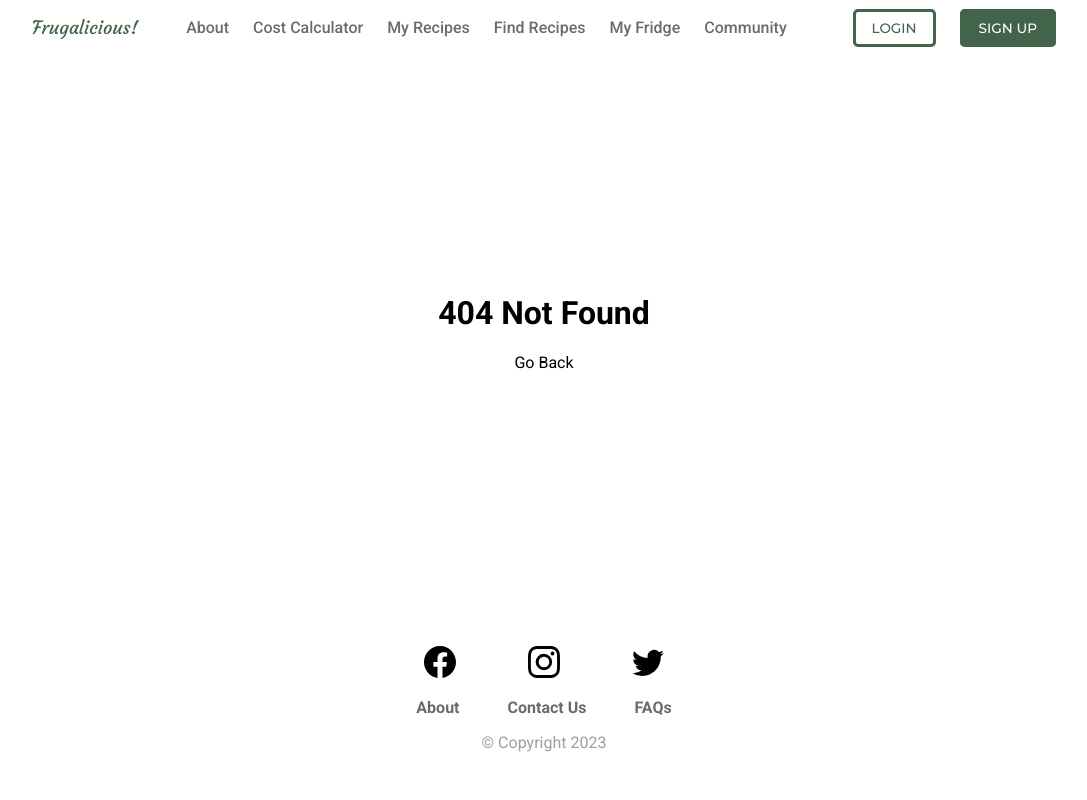
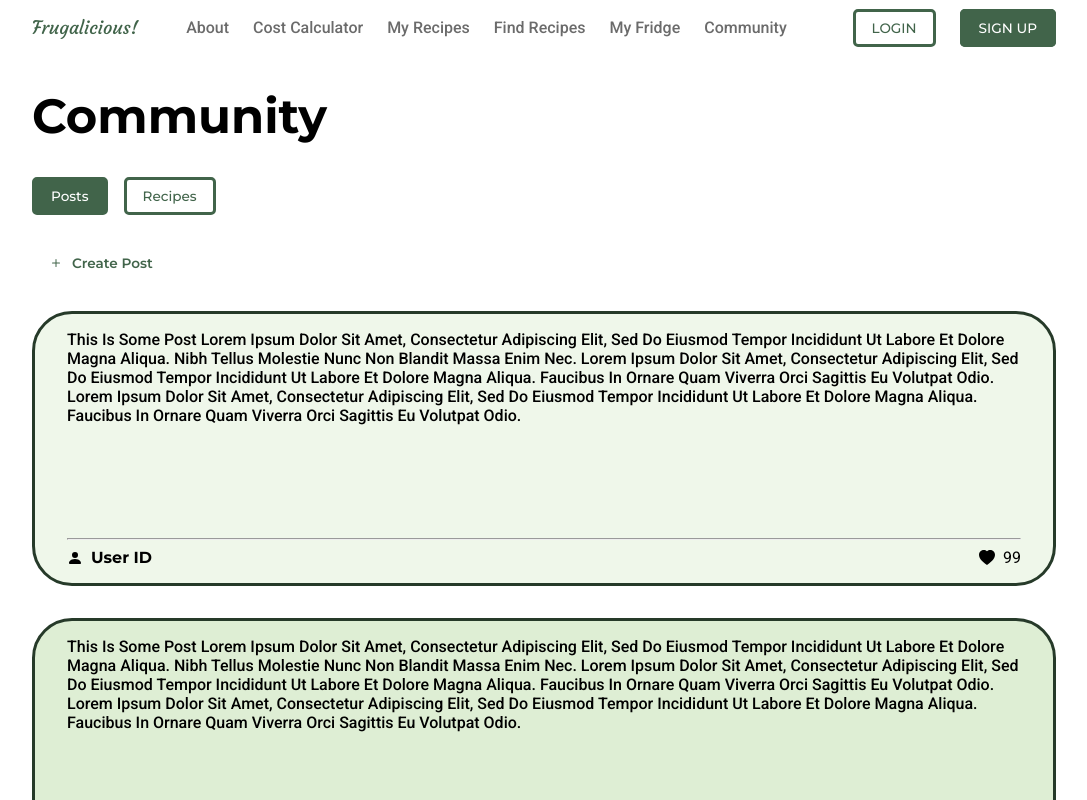
Before and after one commit to Troppydash/codebrew-frontend, a React (Vite) app: page /community#0 in a window 1280 px wide. Before the commit this address had no page. Shown: the top 800 px of the page, without its empty margins (96-1183 px from the left). Built offline with nearby package versions, Linux system fonts and the light colour scheme.

Commit message:
Added Community Page With Posts and Recipes

```diff
--- a/src/app.jsx
+++ b/src/app.jsx
@@ -16,6 +16,7 @@ import Register from "./pages/register.jsx";
 import Cost from "./pages/cost.jsx";
 import MyRecipes from "./pages/my-recipes.jsx";
 import FindRecipes from "./pages/find-recipes.jsx";
+import Community from "./pages/community.jsx";
 
 export default function App() {
     const [loaded, setLoaded] = useState(false);
@@ -65,6 +66,7 @@ export default function App() {
                         <Route path="/calculator" element={<Cost/>}/>
                         <Route path="/recipes" element={<MyRecipes/>}/>
                         <Route path="/find" element={<FindRecipes/>}/>
+                        <Route path="/community" element={<Community/>}/>
                     </Routes>
                 </BrowserRouter>
             </AuthContext.Provider>
--- a/src/components.css
+++ b/src/components.css
@@ -59,6 +59,15 @@
 
 .cb-button--outline:disabled {
     background-color: #525252;
+}
+
+.cb-button--text {
+    font-weight: 600;
+    border: none;
+}
+
+.cb-button--text:hover {
+    background-color: rgba(65, 100, 74, 0.16);
 }
 
 .cb-big-title {
@@ -166,6 +175,7 @@
     border: none;
     background: none;
     outline: none;
+    font-family: "Roboto", sans-serif;
 }
 
 .cb-select {
--- a/src/components/navbar.css
+++ b/src/components/navbar.css
@@ -21,6 +21,7 @@
     display: flex;
     flex-direction: row;
     justify-content: center;
+    flex-wrap: wrap;
 }
 
 .navbar__action--link {
--- /dev/null
+++ b/src/components/post.css
@@ -0,0 +1,25 @@
+.post-content {
+    margin: 0;
+    min-height: 200px;
+    text-transform: capitalize;
+    font-weight: 500;
+}
+
+.post-card {
+    padding: 1rem 2rem;
+}
+
+.post-actions {
+    display: flex;
+    justify-content: space-between;
+    align-items: center;
+}
+
+.post-user {
+    display: flex;
+    align-items: center;
+}
+
+.post-user > svg {
+    margin-right: 0.5rem;
+}
--- /dev/null
+++ b/src/components/post.jsx
@@ -0,0 +1,35 @@
+import "./post.css";
+
+export default function Post(
+    {
+        text,
+        username,
+        likes
+    }
+) {
+    return <div className="cb-card post-card">
+        <p className="post-content">{text}</p>
+        <hr/>
+        <div className="post-actions">
+            <div className="post-user">
+                <svg xmlns="http://www.w3.org/2000/svg" width="16" height="16" fill="currentColor"
+                     className="bi bi-person-fill" viewBox="0 0 16 16">
+                  <path d="M3 14s-1 0-1-1 1-4 6-4 6 3 6 4-1 1-1 1H3Zm5-6a3 3 0 1 0 0-6 3 3 0 0 0 0 6Z"/>
+                </svg>
+                <span className="cb-title">
+                    {username}
+                </span>
+            </div>
+            <div className="post-user">
+                <svg xmlns="http://www.w3.org/2000/svg" width="16" height="16" fill="currentColor"
+                     className="bi bi-heart-fill" viewBox="0 0 16 16">
+                    <path fill-rule="evenodd"
+                          d="M8 1.314C12.438-3.248 23.534 4.735 8 15-7.534 4.736 3.562-3.248 8 1.314z"/>
+                </svg>
+                <span>
+                    {likes}
+                </span>
+            </div>
+        </div>
+    </div>
+}
--- a/src/components/recipe.css
+++ b/src/components/recipe.css
@@ -3,8 +3,16 @@
     min-height: 300px;
 
     background-color: #E2EFD9;
+    display: flex;
+    flex-direction: column;
+    align-items: stretch;
 }
 
 .recipe-list {
+    flex-grow: 1;
     padding-left: 1rem;
 }
+
+.recipe-card > hr {
+    width: 100%;
+}
--- a/src/components/recipe.jsx
+++ b/src/components/recipe.jsx
@@ -4,7 +4,8 @@ export default function Recipe(
     {
         name,
         ingredients,
-        cost
+        cost,
+        children
     }
 ) {
     return <div className="cb-card recipe-card">
@@ -22,5 +23,6 @@ export default function Recipe(
                 ))
             }
         </ul>
+        {children}
     </div>
 }
--- /dev/null
+++ b/src/pages/community.css
@@ -0,0 +1,86 @@
+.community-page {
+    width: 100vw;
+    min-height: 100vh;
+
+    padding: 0 10%;
+}
+
+.community-pages {
+    margin-bottom: 2rem;
+
+}
+
+.community-pages > button+button {
+    margin-left: 1rem;
+}
+
+.posts-modal {
+    padding: 2rem 3rem;
+}
+
+.posts-modal-title {
+    font-size: 2rem;
+    font-weight: bold;
+}
+
+.posts-textinput {
+    width: 100%;
+    min-height: 40vh;
+}
+
+.posts-modal-action {
+    display: flex;
+    justify-content: flex-end;
+}
+
+.posts-modal-action > button+button {
+    margin-left: 1rem;
+}
+
+.posts-posts {
+    margin: 2rem 0;
+}
+
+.posts-posts > div+div {
+    margin-top: 2rem;
+}
+
+.post-card:nth-child(1) {
+    background-color: rgba(147, 197, 114, 0.15);
+}
+
+.post-card:nth-child(2) {
+    background-color: rgba(147, 197, 114, 0.30);
+}
+
+.post-card:nth-child(3) {
+    background-color: rgba(147, 197, 114, 0.45);
+}
+
+.post-card:nth-child(4) {
+    background-color: rgba(147, 197, 114, 0.50);
+}
+
+.post-card {
+    background-color: rgba(147, 197, 114, 0.55);
+}
+
+
+.community-recipes {
+
+}
+
+.community-recipes-action {
+    margin-bottom: 2rem;
+}
+
+.community-recipes-list {
+    display: grid;
+    gap: 2rem 4rem;
+    grid-template-columns: auto auto auto;
+}
+
+.community-recipes-list-details {
+    display: flex;
+    justify-content: space-between;
+}
--- /dev/null
+++ b/src/pages/community.jsx
@@ -0,0 +1,157 @@
+import './community.css';
+import {useEffect, useState} from "react";
+import classNames from "classnames";
+import Modal from "../components/modal.jsx";
+import Post from "../components/post.jsx";
+import Footer from "../components/footer.jsx";
+import Recipe from "../components/recipe.jsx";
+
+const SAMPLE_TEXT = "this is some post Lorem ipsum dolor sit amet, consectetur adipiscing elit, sed do eiusmod tempor incididunt ut labore et dolore magna aliqua. Nibh tellus molestie nunc non blandit massa enim nec.";
+const SAMPLE_TEXT2 = `
+this is some post Lorem ipsum dolor sit amet, consectetur adipiscing elit, sed do eiusmod tempor incididunt ut labore et dolore magna aliqua. Nibh tellus molestie nunc non blandit massa enim nec. Lorem ipsum dolor sit amet, consectetur adipiscing elit, sed do eiusmod tempor incididunt ut labore et dolore magna aliqua. Faucibus in ornare quam viverra orci sagittis eu volutpat odio. Lorem ipsum dolor sit amet, consectetur adipiscing elit, sed do eiusmod tempor incididunt ut labore et dolore magna aliqua. Faucibus in ornare quam viverra orci sagittis eu volutpat odio.
+`;
+
+function Posts() {
+    const [open, setOpen] = useState(false);
+
+    return <div>
+        <div>
+            <button className="cb-button cb-button--text cb-button--icon"
+                    onClick={() => setOpen(true)}>
+                <svg xmlns="http://www.w3.org/2000/svg" width="16" height="16" fill="currentColor"
+                     className="bi bi-plus" viewBox="0 0 16 16">
+                    <path
+                        d="M8 4a.5.5 0 0 1 .5.5v3h3a.5.5 0 0 1 0 1h-3v3a.5.5 0 0 1-1 0v-3h-3a.5.5 0 0 1 0-1h3v-3A.5.5 0 0 1 8 4z"/>
+                </svg>
+                Create Post
+            </button>
+        </div>
+        <div className="posts-posts">
+            {
+                Array.from({length: 10})
+                    .map(() => (
+                        <Post text={SAMPLE_TEXT2} likes={99} username="User ID"/>
+                    ))
+            }
+        </div>
+
+        <Modal open={open} handleClose={() => setOpen(false)}>
+            <div className="posts-modal">
+                <span className="posts-modal-title">Create Post</span>
+                <hr/>
+                <textarea className="cb-textinput posts-textinput" placeholder="Share with the Community..."/>
+                <hr/>
+                <div className="posts-modal-action">
+                    <button className="cb-button">Post</button>
+                    <button className="cb-button cb-button--outline"
+                            onClick={() => setOpen(false)}>
+                        Close
+                    </button>
+                </div>
+            </div>
+        </Modal>
+    </div>
+}
+
+const SAMPLE_RECIPE = {
+    name: 'Food Name',
+    cost: 5.2,
+    ingredients: [
+        'ingredient 1',
+        'ingredient 2',
+        'ingredient 3',
+        'ingredient 4',
+    ],
+    username: 'User ID',
+    likes: 99
+};
+const SAMPLE_RECIPES = Array.from({length: 10}).map(() => SAMPLE_RECIPE);
+
+function Recipes() {
+    const [recipes, setRecipes] = useState(SAMPLE_RECIPES);
+
+    return <div className="community-recipes">
+        <div className="community-recipes-action">
+            <button className="cb-button cb-button--text cb-button--icon">
+                <svg xmlns="http://www.w3.org/2000/svg" width="16" height="16" fill="currentColor"
+                     className="bi bi-plus" viewBox="0 0 16 16">
+                    <path
+                        d="M8 4a.5.5 0 0 1 .5.5v3h3a.5.5 0 0 1 0 1h-3v3a.5.5 0 0 1-1 0v-3h-3a.5.5 0 0 1 0-1h3v-3A.5.5 0 0 1 8 4z"/>
+                </svg>
+                Post My Recipe
+            </button>
+        </div>
+        <div className="community-recipes-list">
+            {
+                recipes.map(rec => (
+                    <Recipe {...rec}>
+                        <hr/>
+                        <div className="community-recipes-list-details">
+                            <div className="post-user">
+                                <svg xmlns="http://www.w3.org/2000/svg" width="16" height="16" fill="currentColor"
+                                     className="bi bi-person-fill" viewBox="0 0 16 16">
+                                    <path
+                                        d="M3 14s-1 0-1-1 1-4 6-4 6 3 6 4-1 1-1 1H3Zm5-6a3 3 0 1 0 0-6 3 3 0 0 0 0 6Z"/>
+                                </svg>
+                                <span className="cb-title">
+                                    {rec.username}
+                                </span>
+                            </div>
+                            <div className="post-user">
+                                <svg xmlns="http://www.w3.org/2000/svg" width="16" height="16" fill="currentColor"
+                                     className="bi bi-heart-fill" viewBox="0 0 16 16">
+                                    <path fill-rule="evenodd"
+                                          d="M8 1.314C12.438-3.248 23.534 4.735 8 15-7.534 4.736 3.562-3.248 8 1.314z"/>
+                                </svg>
+                                <span>
+                                    {rec.likes}
+                                </span>
+                            </div>
+                        </div>
+                    </Recipe>
+                ))
+            }
+        </div>
+    </div>
+}
+
+
+export default function Community() {
+
+    /// page handling
+    const [page, setPage] = useState(0);
+    const visitPage = index => {
+        setPage(index);
+        window.location.hash = index;
+    }
+    useEffect(() => {
+        if (window.location.hash.length === 2) {
+            visitPage(+window.location.hash[1]);
+        } else {
+            window.location.hash = '0';
+        }
+    }, []);
+
+
+    return <div className="community-page">
+        <h1 className="cb-page-title">Community</h1>
+        <div className="community-pages">
+            <button className={classNames("cb-button", {'cb-button--outline': page === 0})}
+                    onClick={() => visitPage(0)}>Posts
+            </button>
+            <button className={classNames("cb-button", {'cb-button--outline': page === 1})}
+                    onClick={() => visitPage(1)}>Recipes
+            </button>
+        </div>
+
+
+        {
+            [
+                <Posts/>,
+                <Recipes/>
+            ][page]
+        }
+
+        <Footer/>
+    </div>
+}
--- a/src/pages/cost.css
+++ b/src/pages/cost.css
@@ -13,8 +13,8 @@
     /*overflow: auto;*/
     background: radial-gradient(
             50% 50% at 50% 50%,
-            rgba(147, 197, 114, 0.22) 0%,
-            rgba(147, 197, 114, 0.56) 100%
+            rgba(147, 197, 114, 0.06) 0%,
+            rgba(147, 197, 114, 0.26) 100%
     );
 
     min-height: 500px;
--- a/src/pages/my-recipes.css
+++ b/src/pages/my-recipes.css
@@ -10,12 +10,6 @@
     display: grid;
     gap: 2rem 4rem;
     grid-template-columns: auto auto auto;
-
-    /*display: flex;*/
-    /*flex-direction: row;*/
-    /*flex-wrap: wrap;*/
-    /*justify-content: space-evenly;*/
-    /*align-items: center;*/
 }
 
 .recipes-my > div {
```
